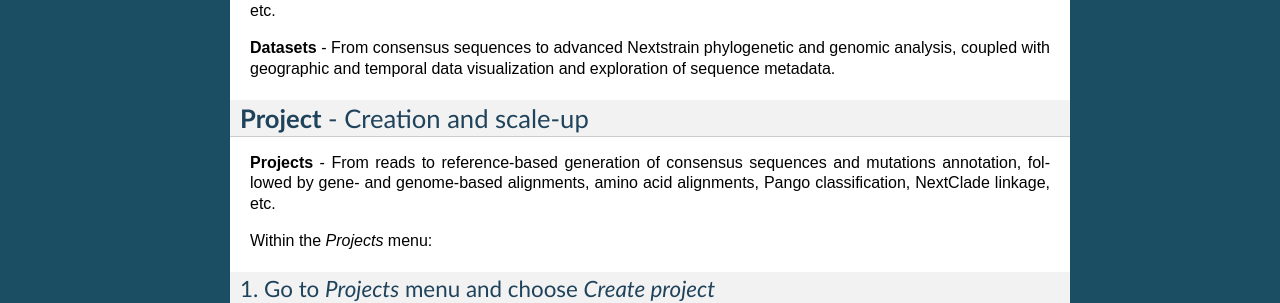
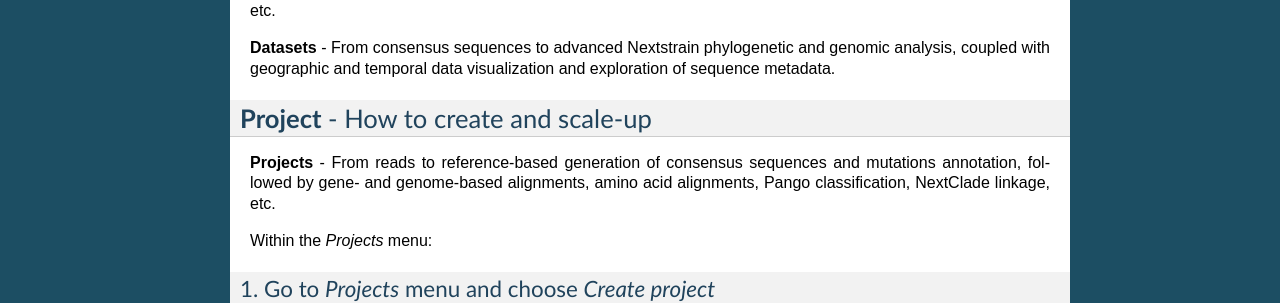
Before and after one commit to INSaFLU/insaflu_docs, a Sphinx documentation site: the page built from docs/project_creation.rst, in a window 1280 px wide and 900 px high. Shown: the part 310-613 px from the top of the window. Built offline with Sphinx 7.4.7, drawn with Linux system fonts in a browser that asks for light colours; formulas are drawn with MathJax 3; some of the changed text lies outside the part shown.

Commit message:
Update project_creation.rst

```diff
--- a/docs/project_creation.rst
+++ b/docs/project_creation.rst
@@ -11,8 +11,8 @@
 
 
 
-**Project** - Creation and scale-up
-+++++++++++++++++++++++++++++++++++++
+**Project** - How to create and scale-up
+++++++++++++++++++++++++++++++++++++++++++
 
 **Projects** - From reads to reference-based generation of consensus sequences and mutations annotation, followed by gene- and genome-based alignments, amino acid alignments, Pango classification, NextClade linkage, etc.
 
@@ -88,9 +88,8 @@
 .. image:: _static/create_project_5_remove_samples.png
 
 
-
-**Datasets** - Creation and scale-up
-++++++++++++++++++++++++++++++++++++++
+**Datasets** - How to create and run Nextstrain datasets
+++++++++++++++++++++++++++++++++++++++++++++++++++++++++++
 
 **Datasets** - From consensus sequences to advanced Nextstrain phylogenetic and genomic analysis, coupled with geographic and temporal data visualization and exploration of sequence metadata.
 
```
